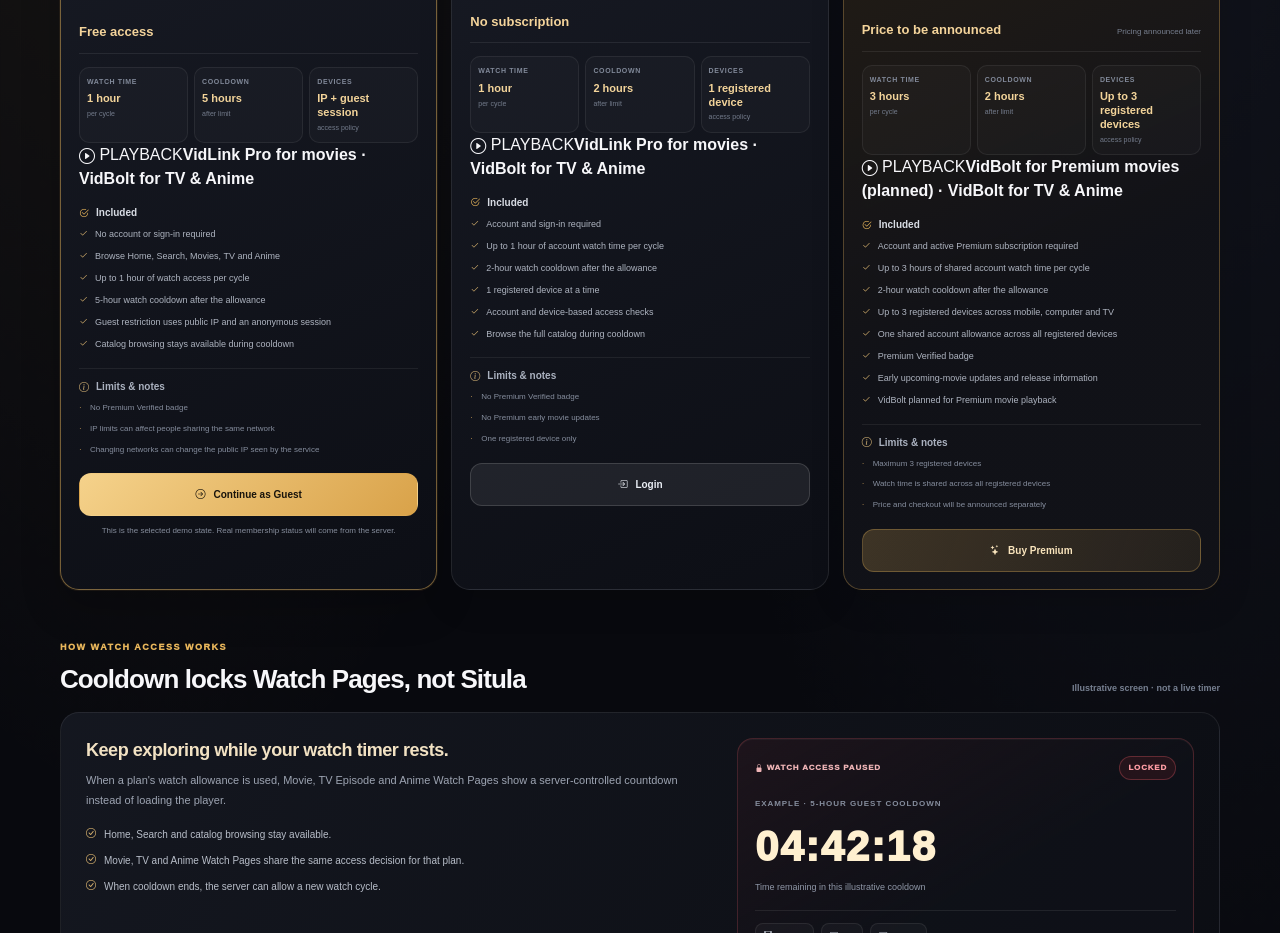
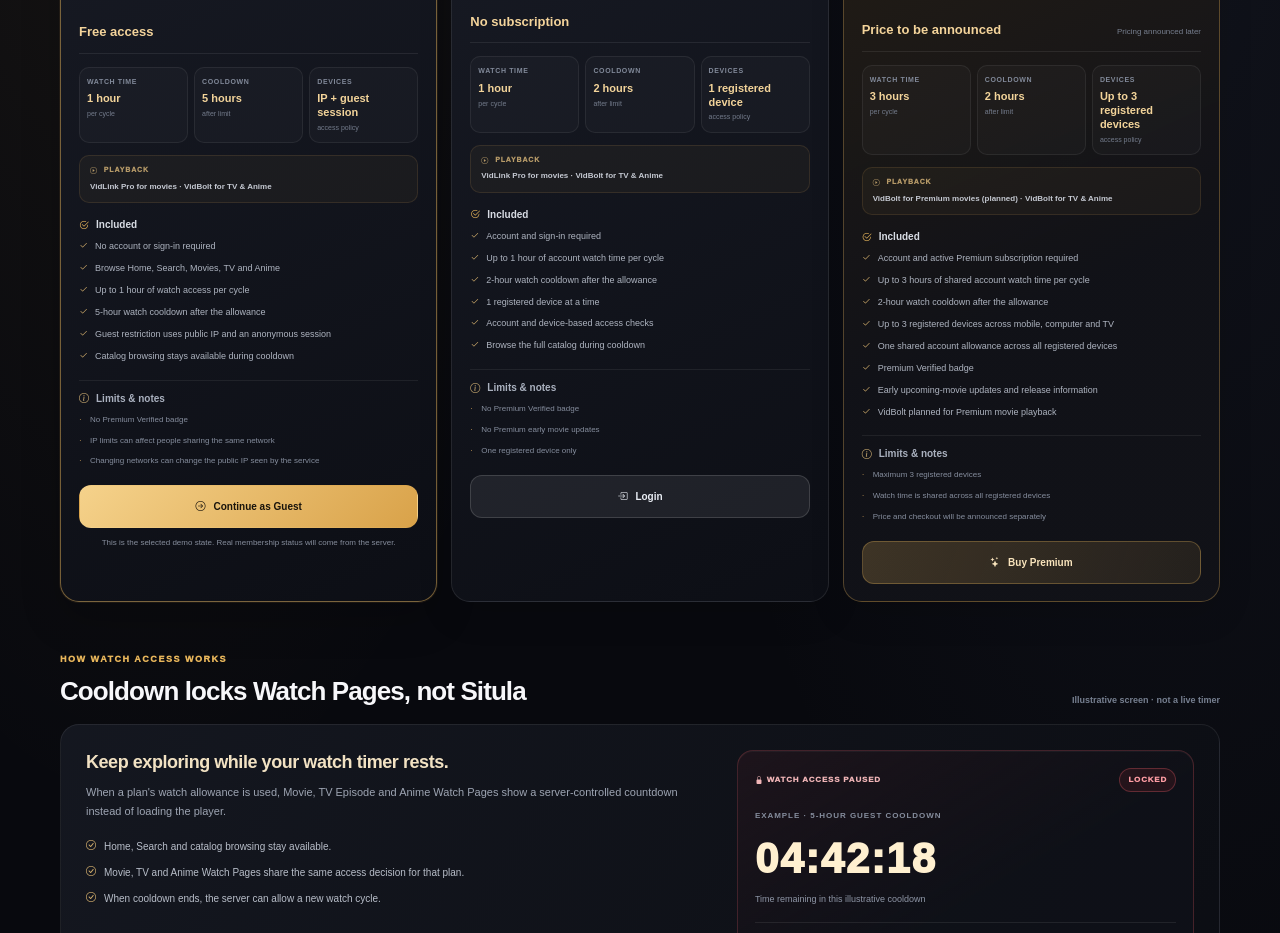
Before and after one commit to WorkRCS/Situla, a Next.js app: page /plans in a window 1280 px wide. Shown: the part 960-1893 px from the top of the page. Built offline with nearby package versions, Linux system fonts and the light colour scheme.

Commit message:
Fix plans page checks and style player comparison

```diff
--- a/app/globals.css
+++ b/app/globals.css
@@ -3208,3 +3208,29 @@ body { color:#f7f7fa; background:#08090e; }
   .plans-tv-section { grid-template-columns:minmax(0,1fr); }
   .plans-tv-icon { width:42px; height:42px; }
 }
+
+
+.plans-playback-line {
+  display:grid;
+  gap:5px;
+  margin-top:12px;
+  padding:9px 10px;
+  border:1px solid rgba(232,182,91,.12);
+  border-radius:10px;
+  background:rgba(232,182,91,.045);
+}
+.plans-playback-line > span {
+  display:flex;
+  align-items:center;
+  gap:6px;
+  color:#b69a68;
+  font-size:7px;
+  font-weight:950;
+  letter-spacing:.12em;
+}
+.plans-playback-line > strong {
+  color:#c5c9d2;
+  font-size:8px;
+  font-weight:750;
+  line-height:1.55;
+}
```
Also changed, not shown: 1 other file (tests, documents, lock files or other folders).
